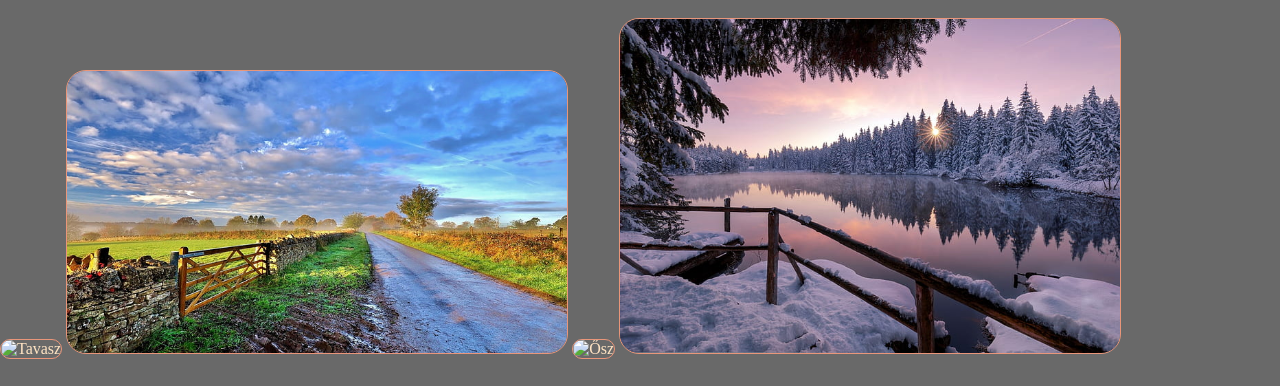
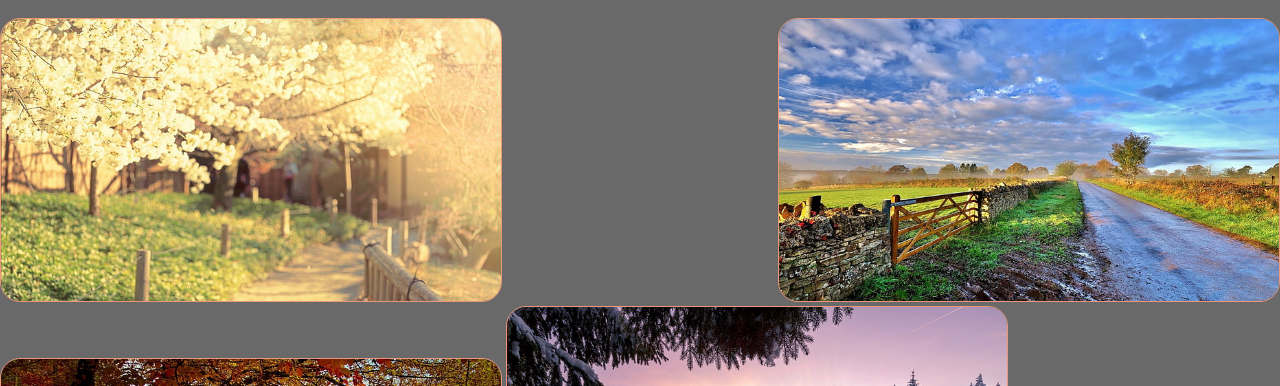
Before and after one commit to Bodo-B/ikt-9.a-2.csop, a plain HTML site: page evszakok.html in a window 1280 px wide. Shown: the part 566-952 px from the top of the page. Drawn offline with Linux system fonts and the light colour scheme; files that its build step writes are made by us from their sources.

Commit message:
evszakok

```diff
--- a/css/evszakok.css
+++ b/css/evszakok.css
@@ -31,6 +31,7 @@ img{
 
 img:hover{
     transform: scale(1.3);
+    transition: 1s;
 }
 
 #divkozep{
--- a/evszakok.html
+++ b/evszakok.html
@@ -7,17 +7,19 @@
     <link rel="stylesheet" href="evszakok.css">
 </head>
 <body>
+    <header>
         <nav>
             <a href="index.html">főoldal</a> |
             <a href="listak.html">listák</a> |
             <a href="orarend.html">órarend</a> |
             <a href="evszakok.html">évszakok</a> |
         </nav>
+    </header>
     <div id="divkozep">
         <h1>Évszakok</h1>
-        <img src="./img/tavasz.webp" alt="Tavasz" title="Tavasz">
+        <img src="./img/tavasz.jpg" alt="Tavasz" title="Tavasz">
         <img src="./img/nyar.jpg" alt="Nyár" title="Nyár">
-        <img src="./img/osz.webp" alt="Ősz" title="Ősz">
+        <img src="./img/osz.jpg" alt="Ősz" title="Ősz">
         <img src="./img/tel.jpg" alt="Tél" title="Tél">
     </div>
 </body>
```
Lines whose indentation alone changed are shown as unchanged.
